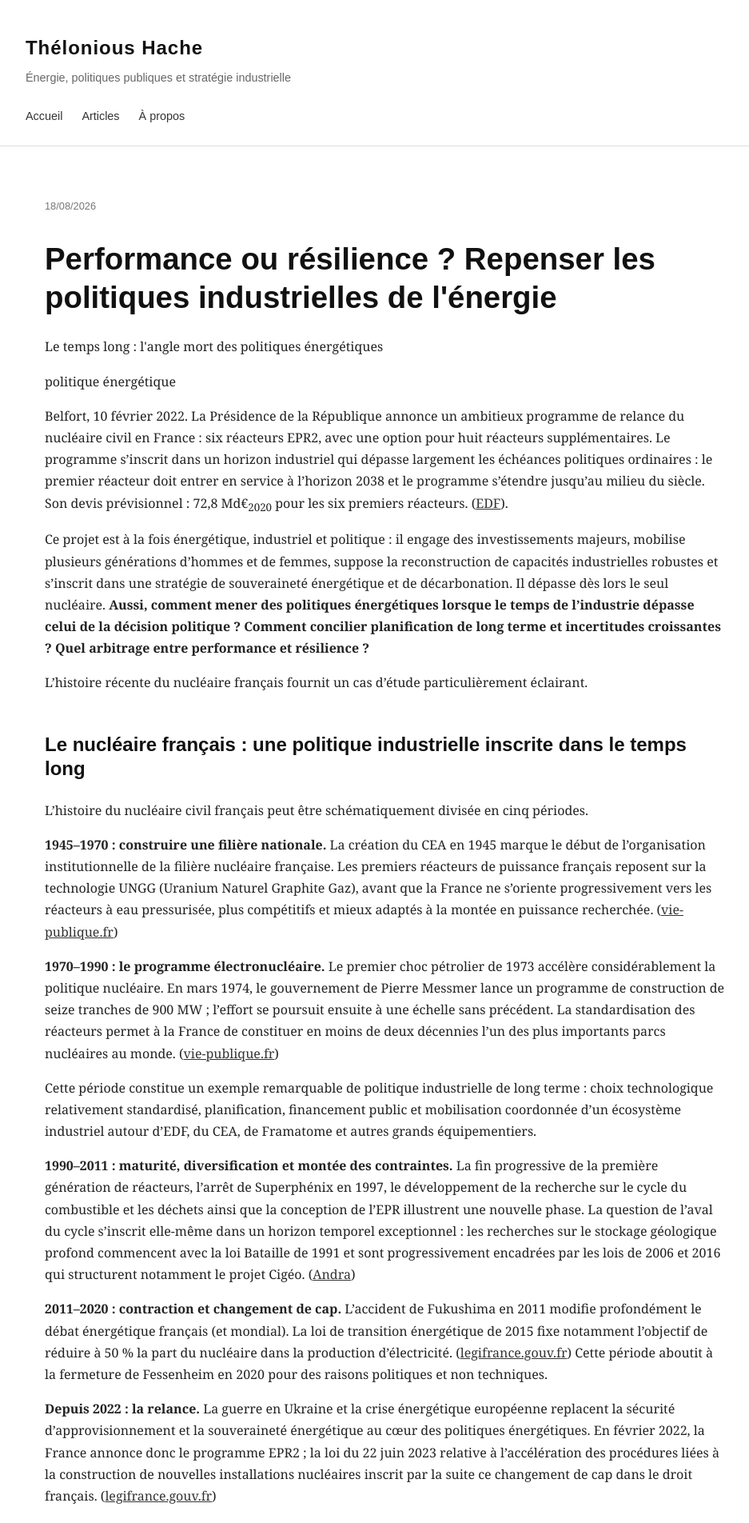
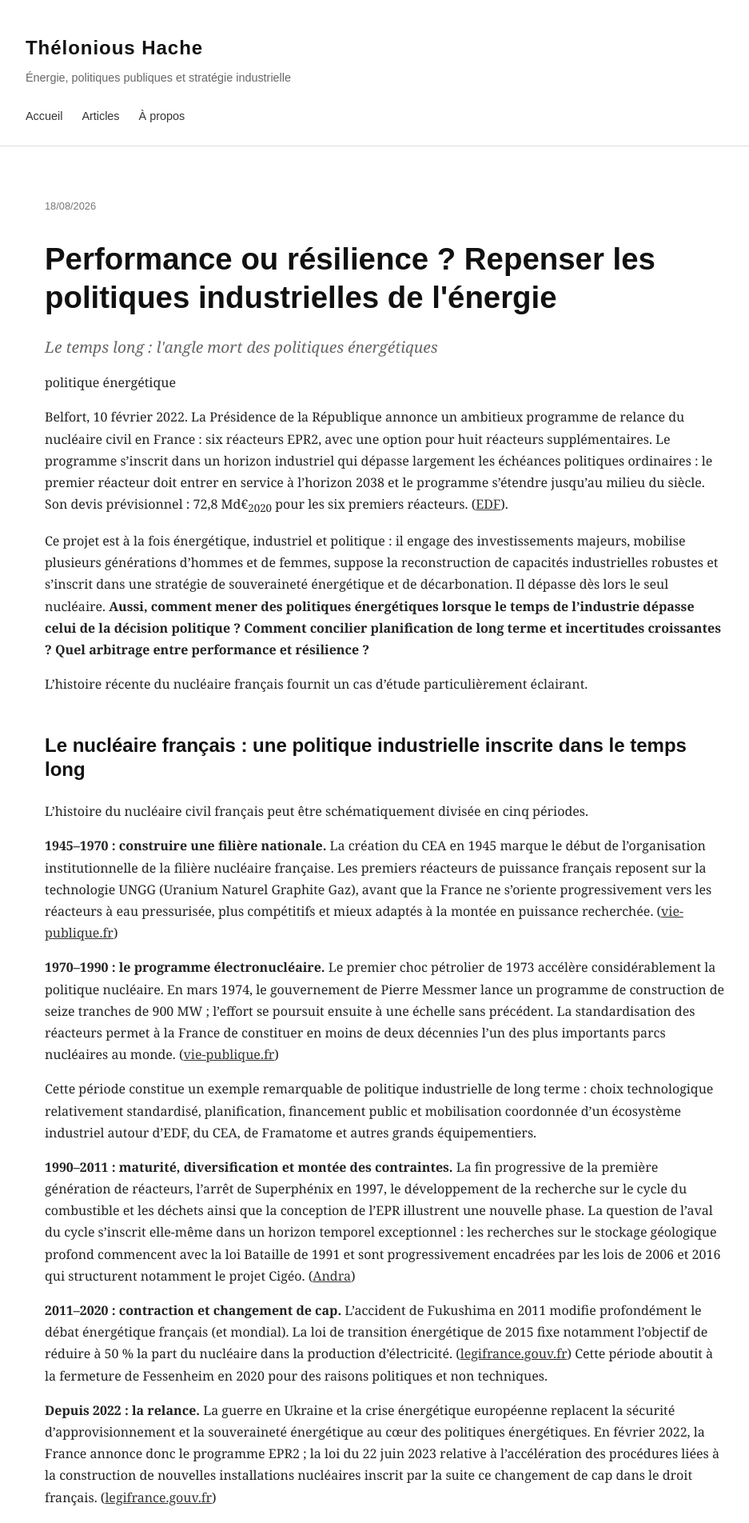
Before and after one commit to TheloniousHache/thelonious-hache.github.io, a Jekyll site: the page built from _posts/2026-08-16-note1.md, in a window 1280 px wide. Shown: the top 1904 px of the page at 80% size, without its empty margins (158-1095 px from the left). Built offline with Jekyll 4.4.1, drawn with Linux system fonts in a browser that asks for light colours.

Commit message:
Update style.css

```diff
--- a/assets/css/style.css
+++ b/assets/css/style.css
@@ -214,6 +214,14 @@ a {
   text-decoration: underline;
 }
 
+.post-subtitle {
+  margin: 0.75rem 0 0;
+  font-family: Georgia, "Times New Roman", serif;
+  font-size: 1.2rem;
+  font-style: italic;
+  line-height: 1.5;
+  color: #666;
+}
 
 /* =========================================================
    Footer
```
